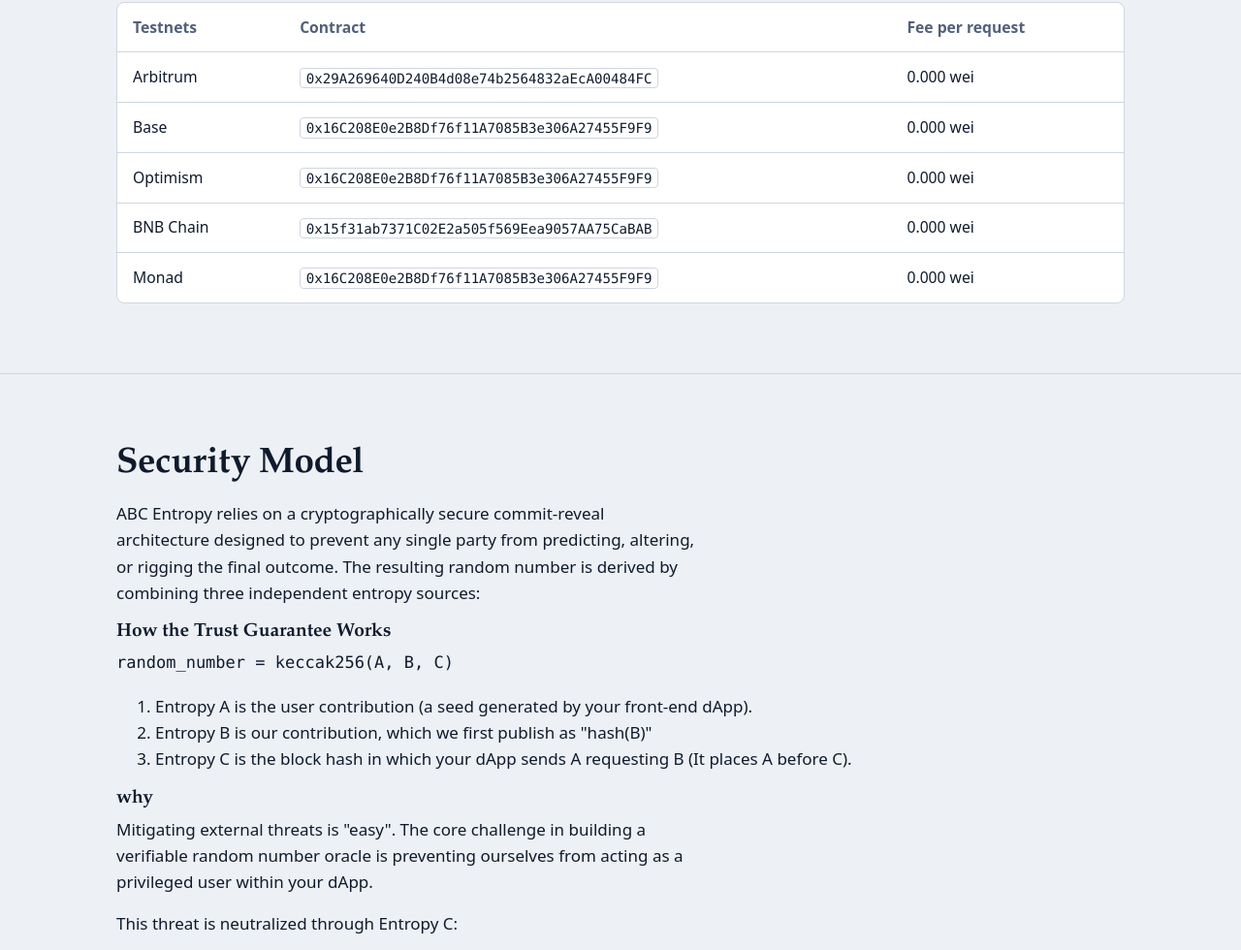
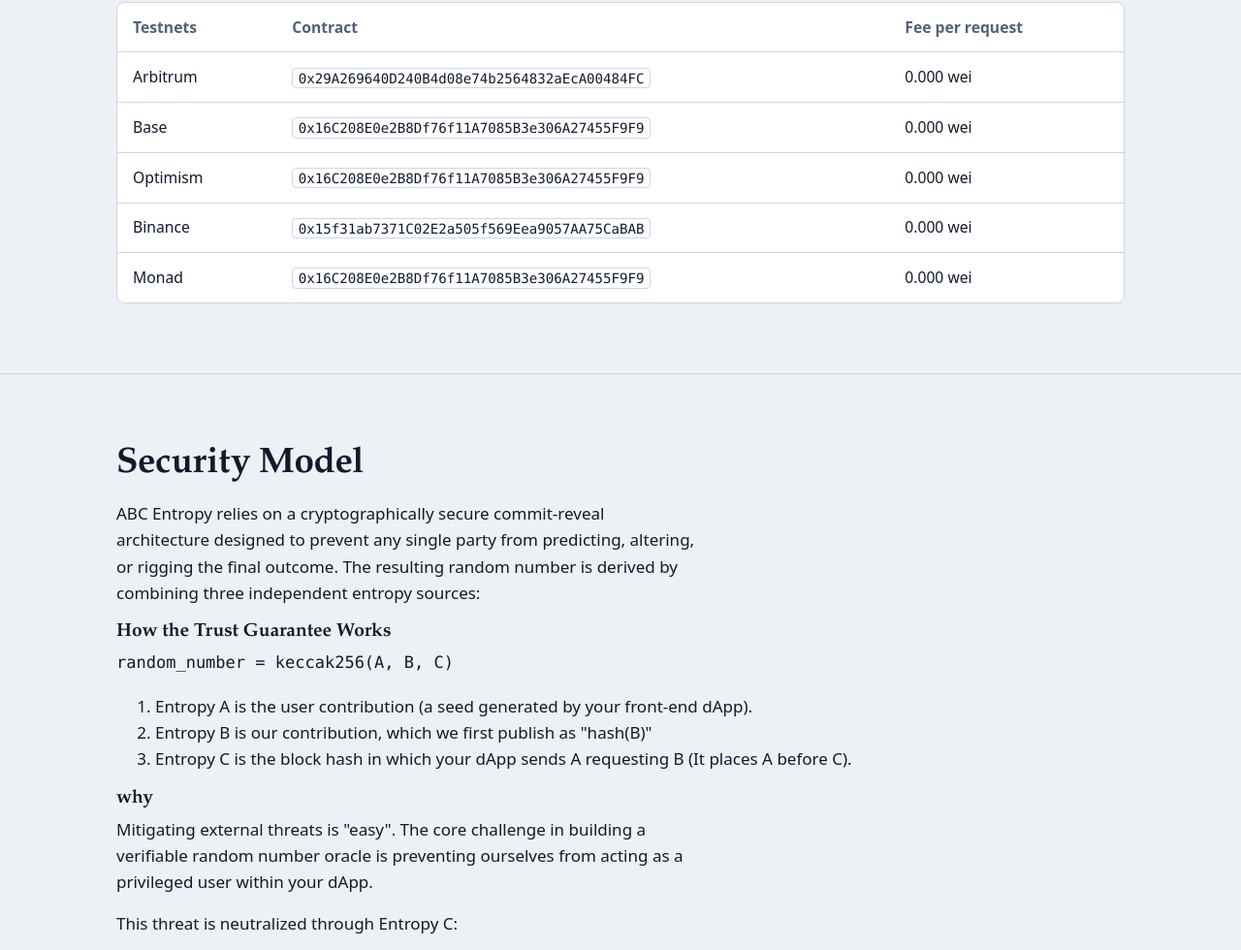
Before and after one commit to pulsartronic/entropy, a website: page docs/index.html in a window 1280 px wide. Shown: the part 4047-5027 px from the top of the page at 97% size. Drawn offline with nearby package versions, Linux system fonts and the light colour scheme.

Commit message:
docs / package

```diff
--- a/docs/index.html
+++ b/docs/index.html
@@ -351,7 +351,7 @@ contract ABCEntropyExample is IEntropyConsumer {
             <tr><td>Arbitrum</td><td><code>0x29A269640D240B4d08e74b2564832aEcA00484FC</code></td><td>0.000 wei</td></tr>
             <tr><td>Base</td><td><code>0x16C208E0e2B8Df76f11A7085B3e306A27455F9F9</code></td><td>0.000 wei</td></tr>
             <tr><td>Optimism</td><td><code>0x16C208E0e2B8Df76f11A7085B3e306A27455F9F9</code></td><td>0.000 wei</td></tr>
-            <tr><td>BNB Chain</td><td><code>0x15f31ab7371C02E2a505f569Eea9057AA75CaBAB</code></td><td>0.000 wei</td></tr>
+            <tr><td>Binance</td><td><code>0x15f31ab7371C02E2a505f569Eea9057AA75CaBAB</code></td><td>0.000 wei</td></tr>
             <tr><td>Monad</td><td><code>0x16C208E0e2B8Df76f11A7085B3e306A27455F9F9</code></td><td>0.000 wei</td></tr>
           </tbody>
         </table>
```
Also changed, not shown: README.md.
